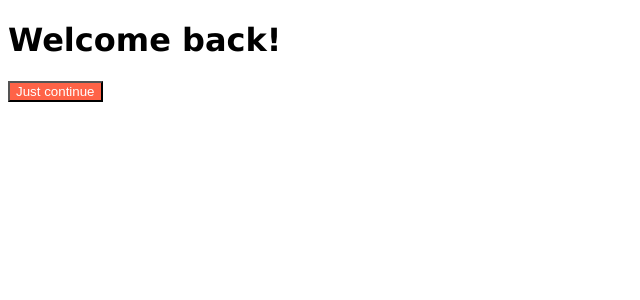
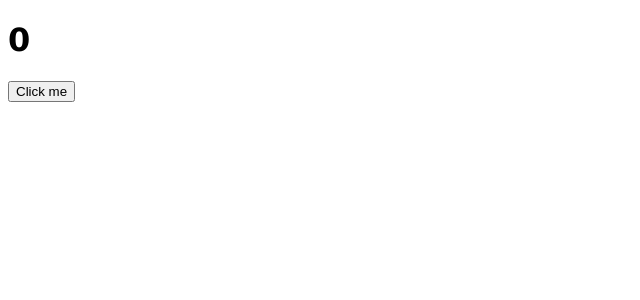
Before and after one commit to hoseCloud/practice_reactJS, a React (Create React App) app in the folder practice_react/: page / in a window 1280 px wide. Shown: the top 300 px of the page, without its empty margins (0-640 px from the left). Built offline with nearby package versions, Linux system fonts and the light colour scheme.

Commit message:
Practice useEffect

```diff
--- a/practice_react/src/App.js
+++ b/practice_react/src/App.js
@@ -1,11 +1,19 @@
-import Button from "./Button";
+import {useState, useEffect} from "react";
+
 import styles from "./App.module.css";
 
 function App() {
+  const [counter, setCounter] = useState(0);
+  const onClick = () => setCounter((prev) => prev + 1);
+  console.log("Always run all the time!");
+  const iRunOnlyOnce = () => {
+    console.log("run once time!");
+  }
+  useEffect(iRunOnlyOnce, []);
   return (
     <div>
-      <h1 className={styles.title}>Welcome back!</h1>
-      <Button text={"Just continue"}/>
+      <h1 className={styles.title}>{counter}</h1>
+      <button onClick={onClick}>Click me</button>
     </div>
   );
 }
```
